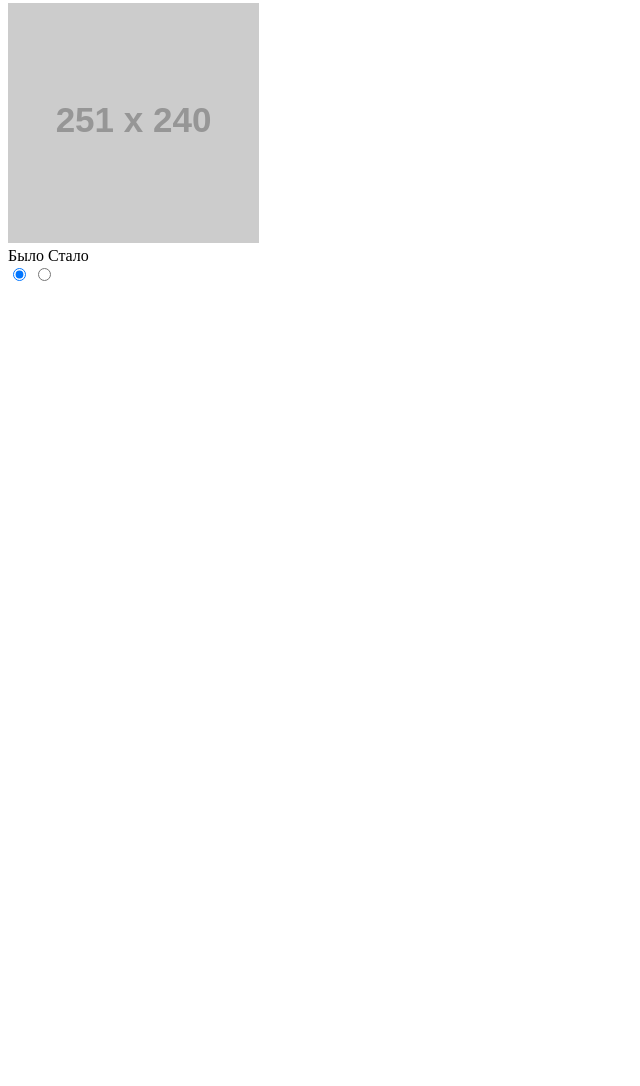
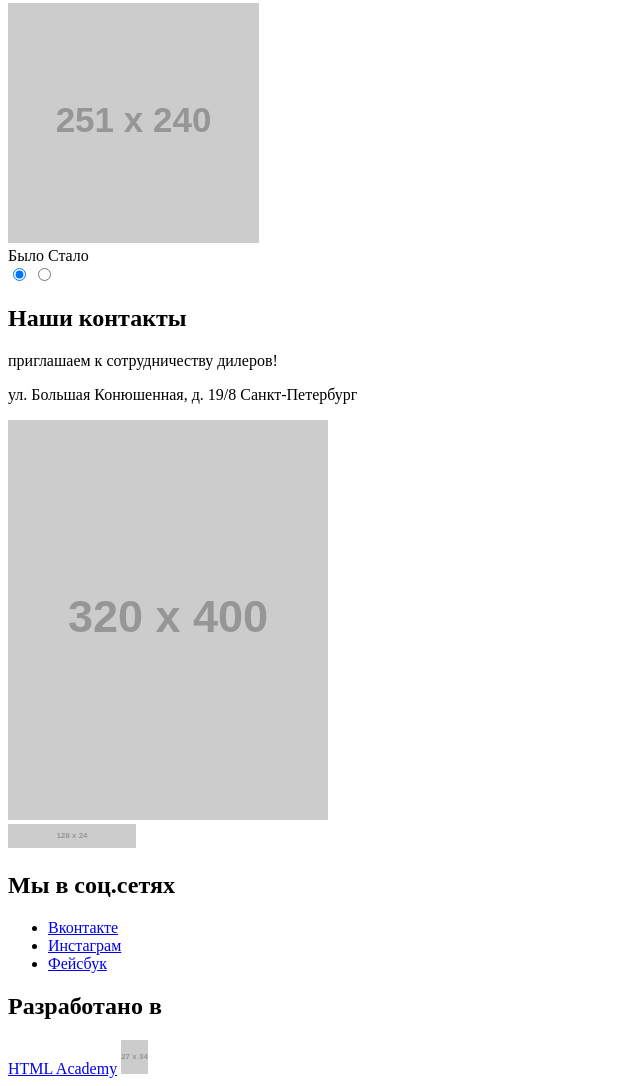
Before and after one commit to LbIdarka/234657-cat-energy, a website: page source/index.html in a window 1280 px wide. Shown: the part 1517-2603 px from the top of the page, without its empty margins (0-640 px from the left). Before the commit the page ends 1810 px from the top, so only its background shows below. Drawn offline with Linux system fonts and the light colour scheme; placeholder pictures from the web are drawn by us.

Commit message:
размечает подвал сайта

```diff
--- a/source/index.html
+++ b/source/index.html
@@ -99,10 +99,46 @@
       </section>
     </section>
 
-
   </main>
 
-  <footer class="page-footer"></footer>
+  <footer class="page-footer">
+    <section class="page-footer__contacts  contacts  contacts--bg">
+      <h2 class="contacts__title">Наши контакты</h2>
+      <p class="contacts__text">приглашаем к сотрудничеству дилеров!</p>
+      <p class="contacts__adress">ул. Большая Конюшенная, д. 19/8  Санкт-Петербург</p>
+
+      <div class="contacts_map">
+        <img src="http://placehold.it/320x400" width="320" height="400" alt="карта с нашей адресной меткой">
+      </div>
+    </section>
+
+    <a class="page-footer__logo">
+      <img src="http://placehold.it/128x24" alt="логотип Cat Energy">
+    </a>
+
+    <section class="page-footer__social  social">
+      <h2 class="social__title">Мы в соц.сетях</h2>
+      <ul class="social__list">
+        <li class="social__item">
+          <a href="#" class="social__link">Вконтакте</a>
+        </li>
+        <li class="social__item">
+          <a href="#" class="social__link">Инстаграм</a>
+        </li>
+        <li class="social__item">
+          <a href="#" class="social__link">Фейсбук</a>
+        </li>
+      </ul>
+    </section>
+
+    <section class="page-footer__copiright  copiright">
+      <h2 class="copiright__title">Разработано в</h2>
+      <a href="https://htmlacademy.ru/intensive/adaptive" class="copiright__link">HTML Academy</a>
+      <a href="https://htmlacademy.ru/intensive/adaptive" class="copiright__link">
+        <img src="http://placehold.it/27x34" width="27" height="34" alt="логотип HTML Academy">
+      </a>
+    </section>
+  </footer>
 
   </body>
 </html>
```
